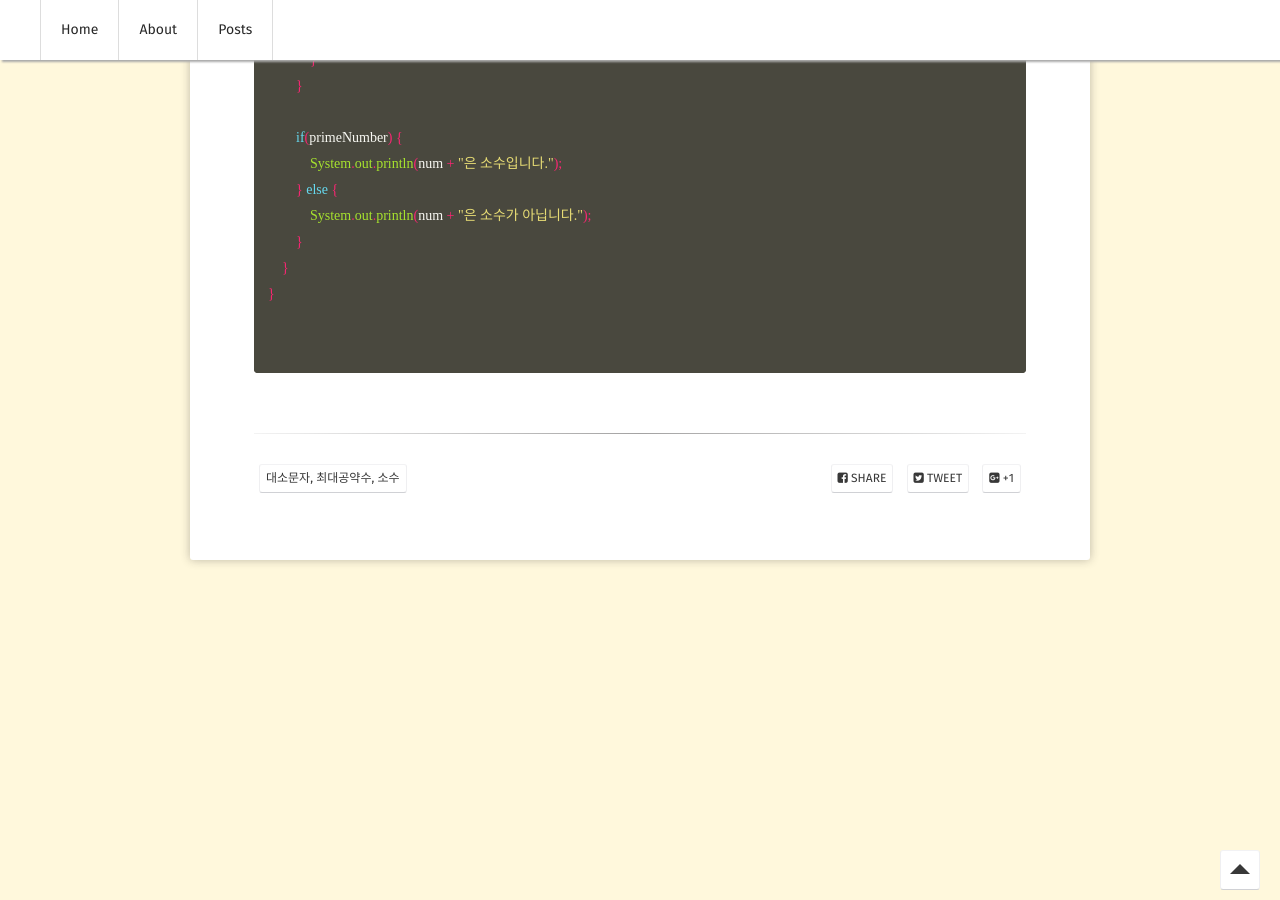
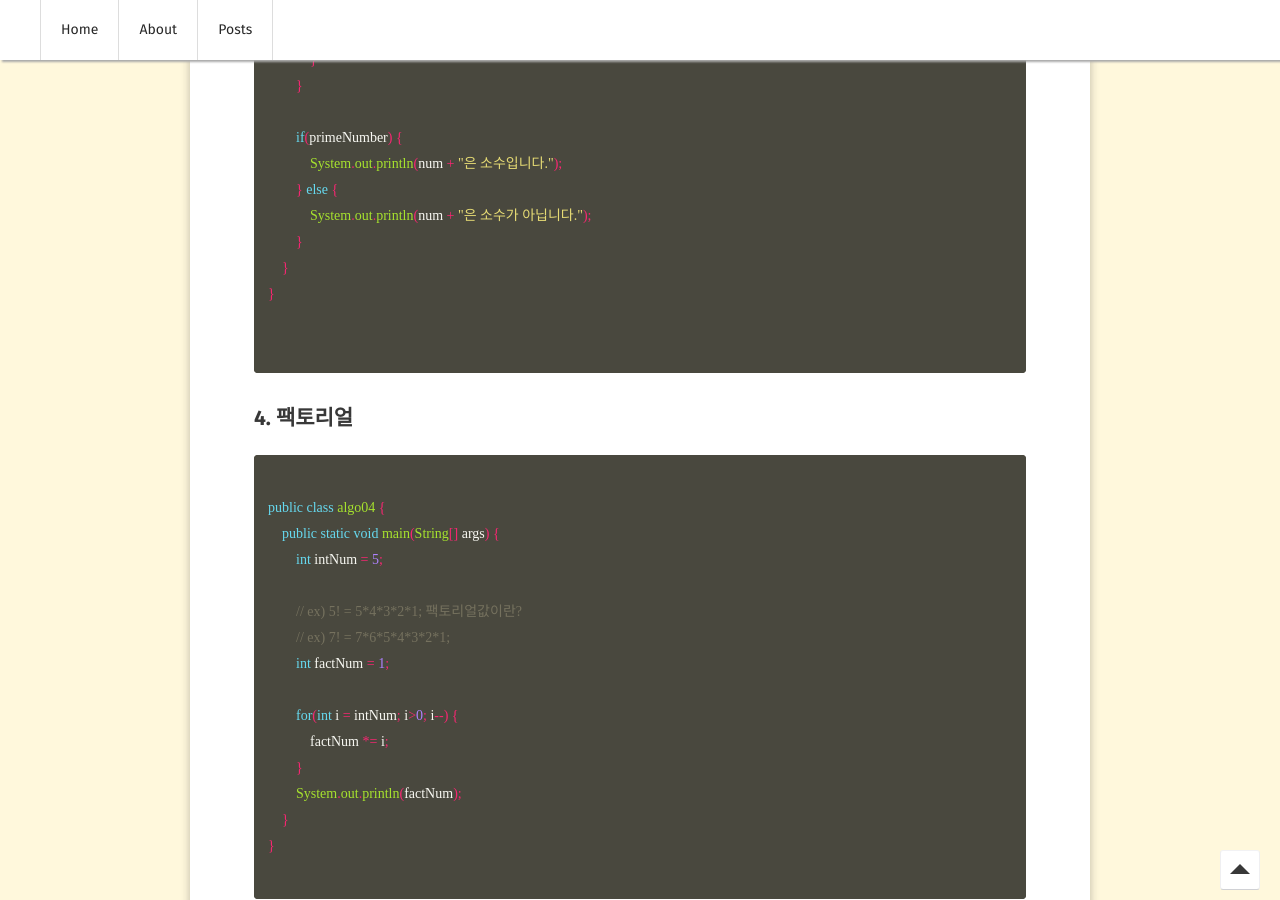
Before and after one commit to choiwono/choiwono.github.io, a Jekyll site: the page built from _posts/2018-12-22-algo_01.md, in a window 1280 px wide and 900 px high, scrolled down 2375 px. Built offline with Jekyll 4.4.1, drawn with Linux system fonts in a browser that asks for light colours; some web fonts are replaced; comment, search, counter and statistics services are not loaded; some of the changed text lies outside the part shown.

Commit message:
알고리즘 공부중!!
알고리즘 기초공부

````diff
--- a/_posts/2018-12-22-algo_01.md
+++ b/_posts/2018-12-22-algo_01.md
@@ -1,8 +1,8 @@
 ---
 layout: post
-title:  "[알고리즘] 대소문자 변경, 최대공약수, 소수"
+title:  "[알고리즘] 대소문자 변경, 최대공약수, 소수, 팩토리얼"
 date:   2018-12-22
-excerpt: "대소문자, 최대공약수, 소수"
+excerpt: "대소문자, 최대공약수, 소수, 팩토리얼"
 algo: true
 tag: 대소문자, 최대공약수, 소수
 ---
@@ -100,3 +100,24 @@ public class algo03 {
 
 
 ```
+
+## 4. 팩토리얼
+
+```java
+
+public class algo04 {
+    public static void main(String[] args) {
+        int intNum = 5;
+
+        // ex) 5! = 5*4*3*2*1; 팩토리얼값이란?
+        // ex) 7! = 7*6*5*4*3*2*1;
+        int factNum = 1;
+
+        for(int i = intNum; i>0; i--) {
+            factNum *= i;
+        }
+        System.out.println(factNum);
+    }
+}
+
+```
````
